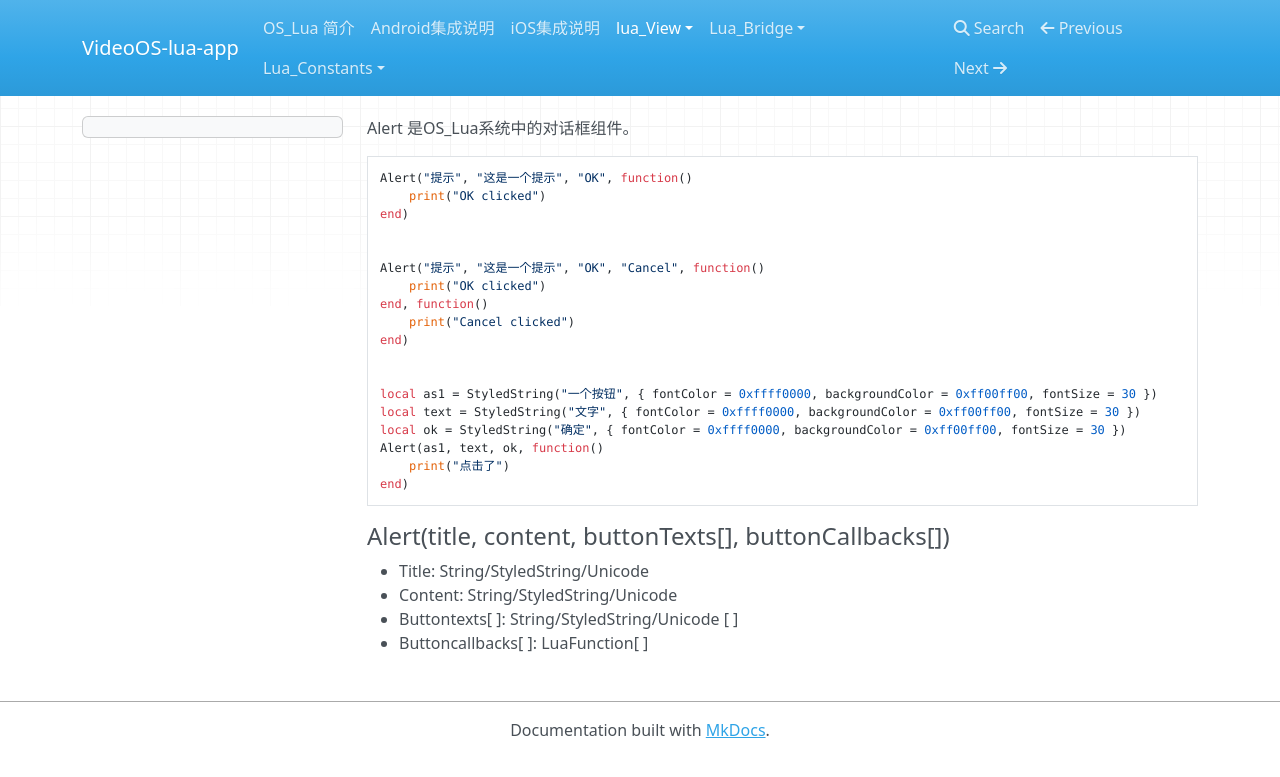
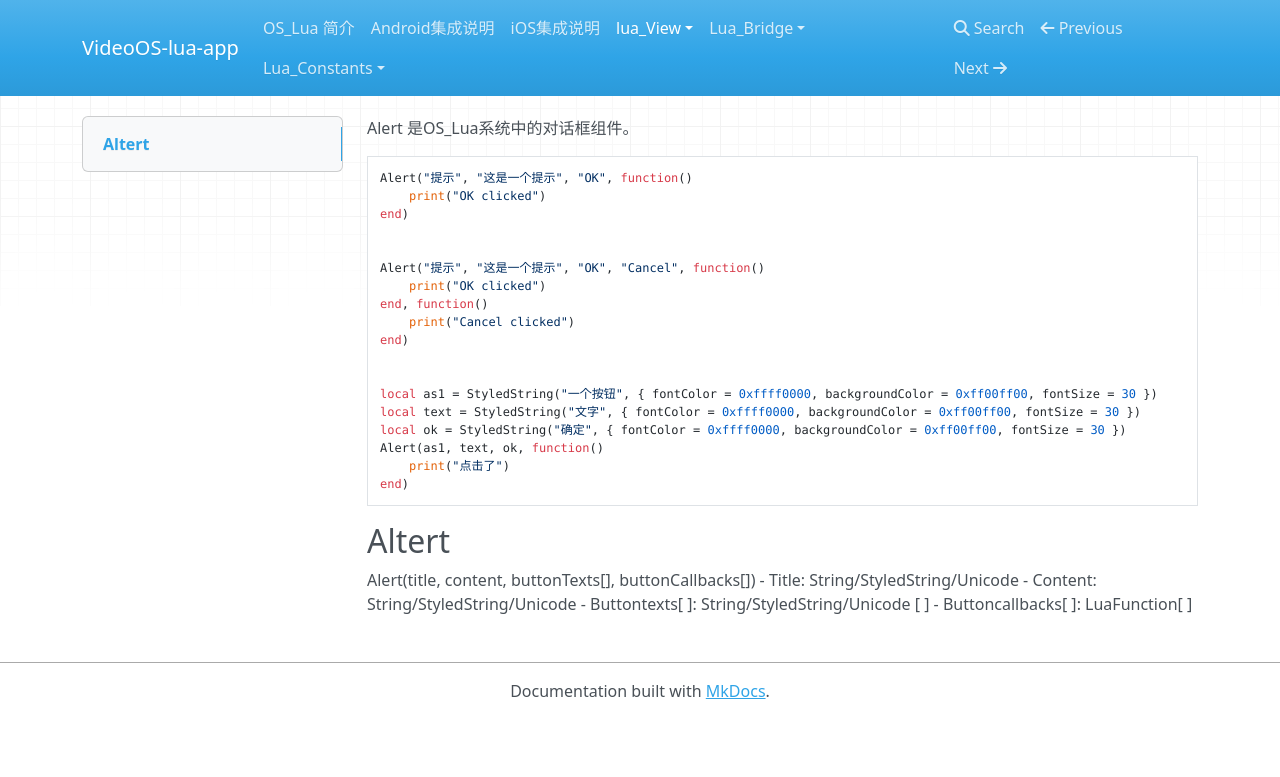
Before and after one commit to VideoOS/VideoOS-lua-app, an MkDocs documentation site: the page built from docs/API/Lua_View/Alert.md, in a window 1280 px wide. Shown: the top 777 px of the page. Built offline with MkDocs 1.6.1, drawn with Linux system fonts in a browser that asks for light colours; nearby versions of some CDN libraries.

Commit message:
Update Alert.md
修改格式

````diff
--- a/docs/API/Lua_View/Alert.md
+++ b/docs/API/Lua_View/Alert.md
@@ -21,8 +21,8 @@ Alert(as1, text, ok, function()
     print("点击了")
 end)
 ```
-
-#### Alert(title, content, buttonTexts[], buttonCallbacks[])
+## Altert
+Alert(title, content, buttonTexts[], buttonCallbacks[])
 - Title: String/StyledString/Unicode
 - Content: String/StyledString/Unicode
 - Buttontexts[ ]: String/StyledString/Unicode [ ]
````
